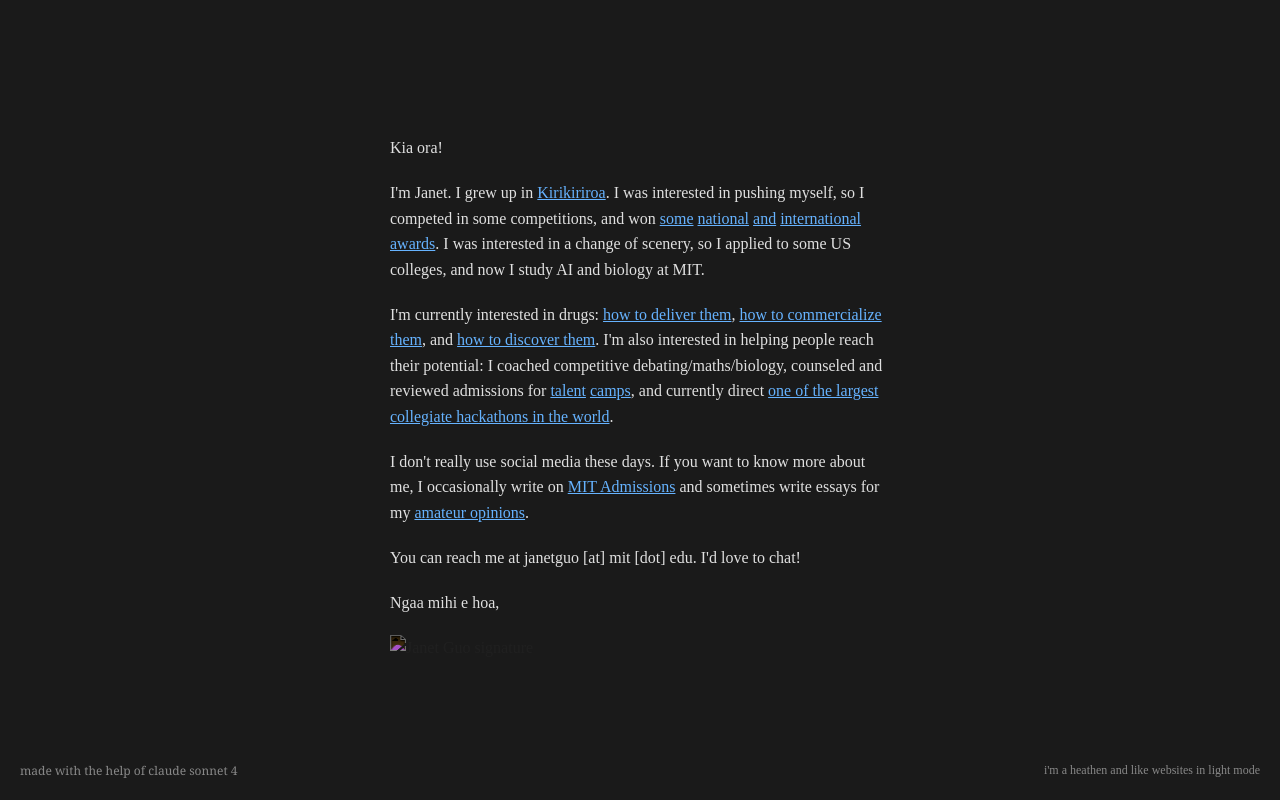
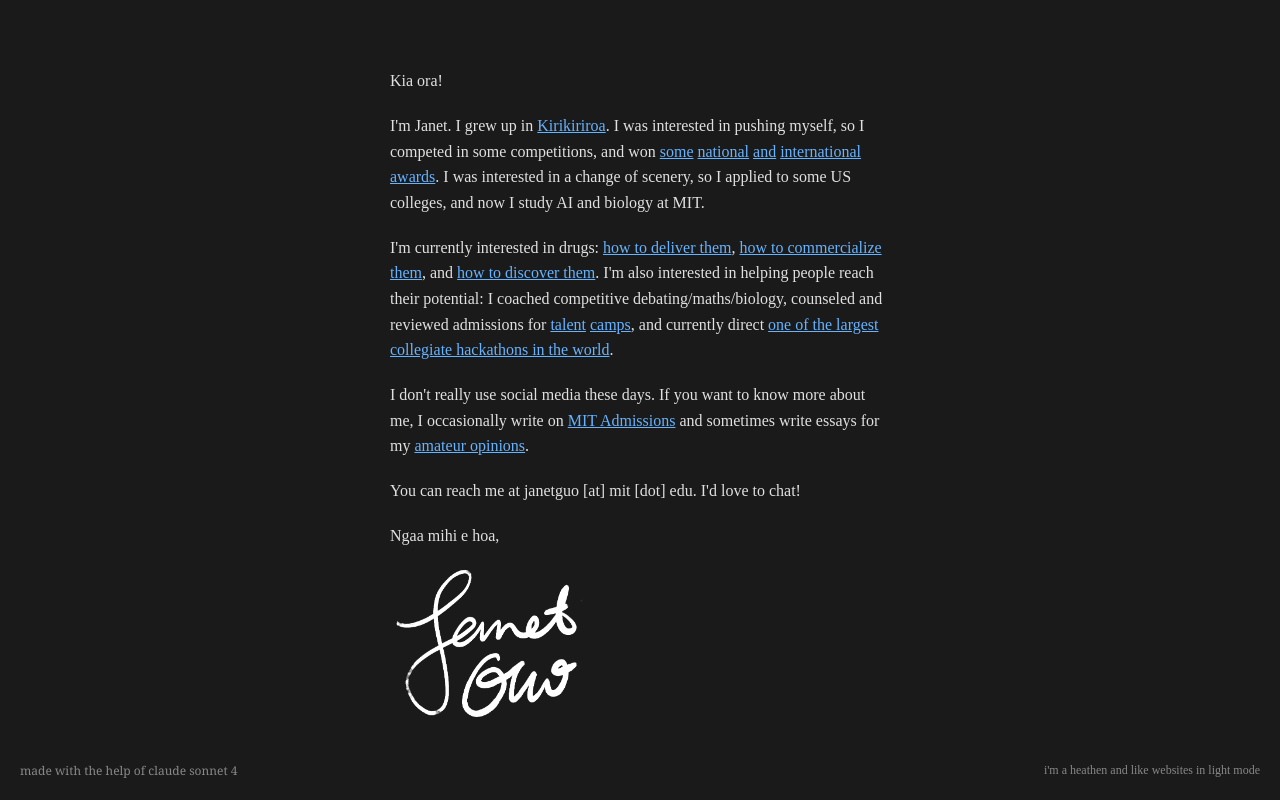
Before and after one commit to janetguo/janetguo.github.io, a plain HTML site: page index.html in a window 1280 px wide. Drawn offline with Linux system fonts and the light colour scheme.

Commit message:
oops fixed actual all image sources

```diff
--- a/index.html
+++ b/index.html
@@ -21,7 +21,7 @@
         <p>Ngaa mihi e hoa,</p>
 
         <div class="signature">
-            <img src="signature-dark.png" alt="Janet Guo signature" class="signature-img" data-dark-src="signature_dark.png" data-light-src="signature_light.png">
+            <img src="signature_dark.png" alt="Janet Guo signature" class="signature-img" data-dark-src="signature_dark.png" data-light-src="signature_light.png">
         </div>
     </div>
 
```
